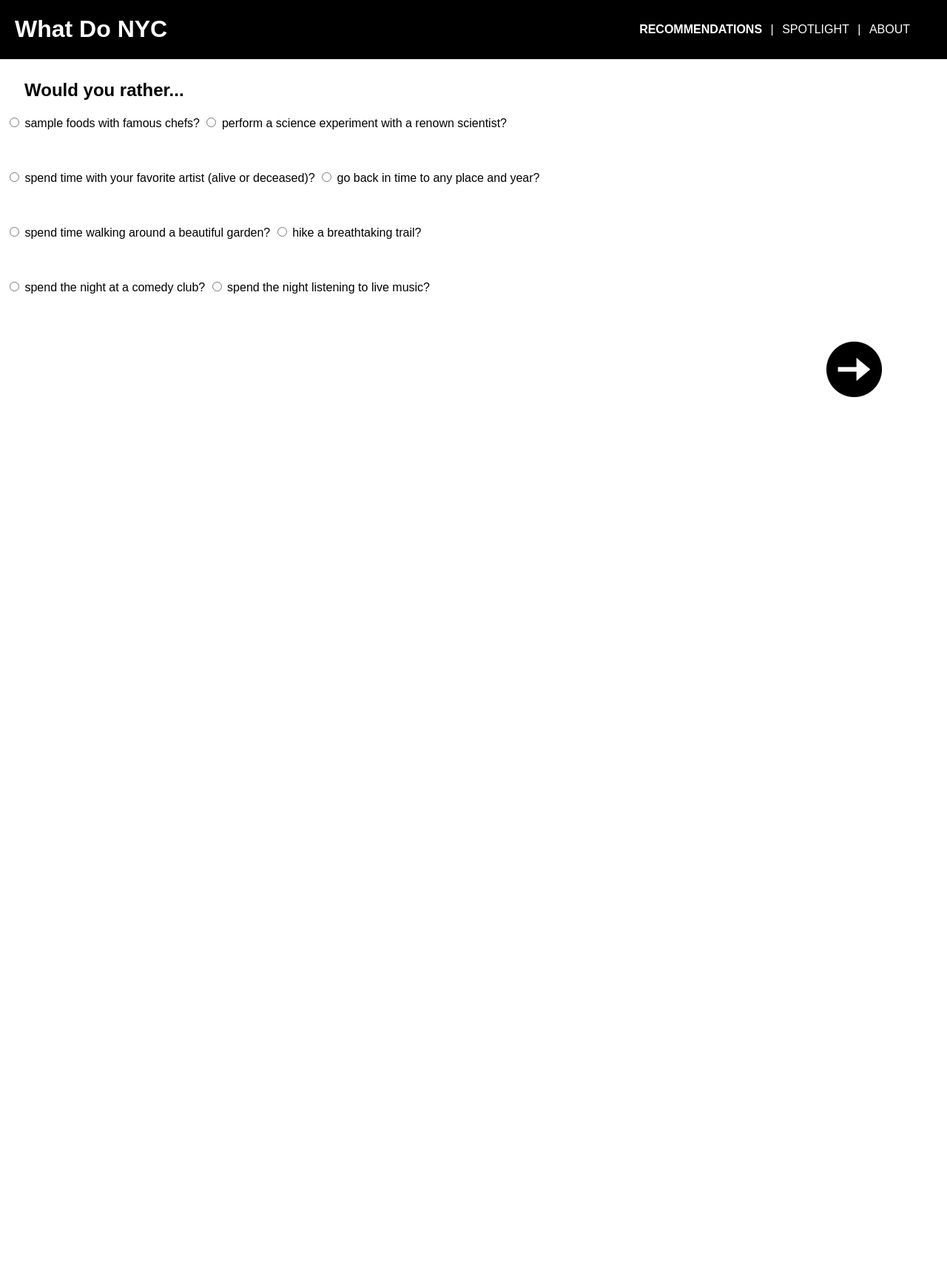
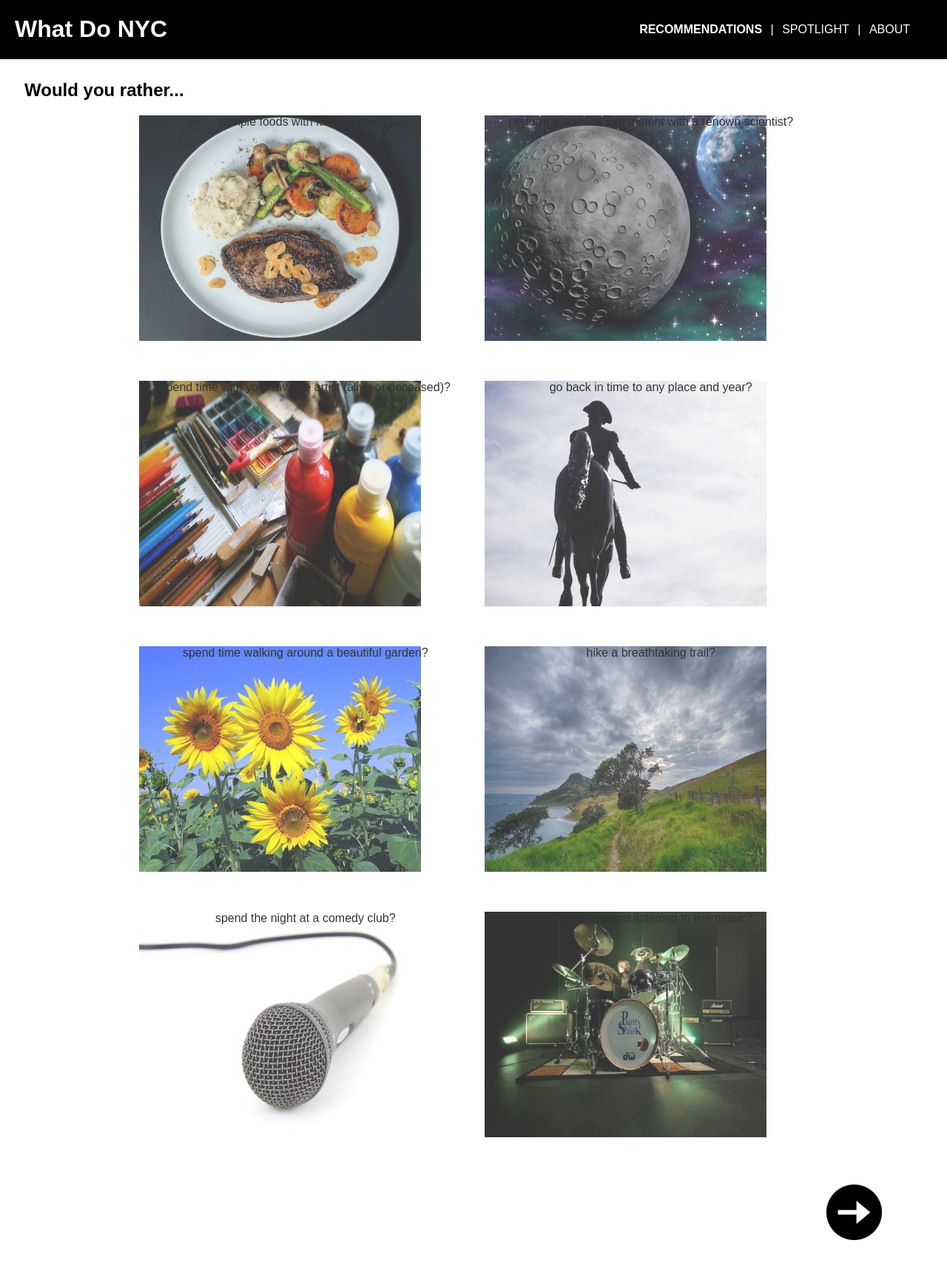
Before and after one commit to TanukiDemon/WhatDoNYC, a Flask app: template app/templates/wyr.html in a window 1280 px wide. Shown: the whole page at 74% size. Before the commit the page ends 537 px from the top, so only its background shows below. Run offline with Flask 2, Linux system fonts and the light colour scheme; the template is opened without the code that fills it, so the values that code supplies are empty; parts of the project's set-up code (start-up, migrations or seed data) failed here and were passed over.

Commit message:
Update to use images as radio buttons for choices

```diff
--- a/app/static/wyr.css
+++ b/app/static/wyr.css
@@ -47,28 +47,18 @@ body {
 	padding-left: 25px;
 }
 
-#wouldyourather {
-	line-height: 0;
+/* WOULD YOU RATHER FORM */
+
+.wouldyourather {
 	text-align: center;
 }
 
-h2 {
-	padding-top: 100px;
-	padding-left: 25px;
-}
+.wouldyourather input{
+	display: inline-block;
 
-figure {
-	display: inline-block;
-	left: 0;
-	right: 0;
-	top: 0;
-	bottom: 0;
-}
-
-figcaption {
-	text-align: center;
-	padding-top: 20px;
-	font-size: 18px;
+    -webkit-appearance: none;
+       -moz-appearance: none;
+            appearance: none;
 }
 
 #submit {
@@ -77,3 +67,127 @@ figcaption {
 	padding-right: 80px;
 	float: right;
 }
+
+/* WOULD YOU RATHER: FOOD VS SCI */
+
+.food{background-image:url(wyrpics/food.jpg);}
+.sci{background-image:url(wyrpics/science.jpg);}
+
+.wouldyourather input:active +.foodVSsci{opacity: 1;}
+.wouldyourather input:checked +.foodVSsci{
+    -webkit-filter: none;
+       -moz-filter: none;
+            filter: none;
+}
+
+.foodVSsci{
+    cursor: pointer;
+    background-size: contain;
+    background-repeat: no-repeat;
+    display: inline-block;
+    width: 450px;
+    height: 305px;
+
+    -webkit-filter: opacity(.8);
+       -moz-filter: opacity(.8);
+            filter: opacity(.8);
+}
+
+.foodVSsci:hover{
+    -webkit-filter: opacity(1);
+       -moz-filter: opacity(1);
+            filter: opacity(1);
+}
+
+/* WOULD YOU RATHER: ART VS HISTORY */
+
+.art{background-image:url(wyrpics/art.jpg);}
+.history{background-image:url(wyrpics/history.jpg);}
+
+.wouldyourather input:active +.artVShistory{opacity: 1;}
+.wouldyourather input:checked +.artVShistory{
+    -webkit-filter: none;
+       -moz-filter: none;
+            filter: none;
+}
+
+.artVShistory{
+    cursor: pointer;
+    background-size: contain;
+    background-repeat: no-repeat;
+    display: inline-block;
+    width: 450px;
+    height: 305px;
+
+    -webkit-filter: opacity(.8);
+       -moz-filter: opacity(.8);
+            filter: opacity(.8);
+}
+
+.artVShistory:hover{
+    -webkit-filter: opacity(1);
+       -moz-filter: opacity(1);
+            filter: opacity(1);
+}
+
+/* WOULD YOU RATHER: OUT VS SPORTS */
+
+.out{background-image:url(wyrpics/outdoors.jpg);}
+.sports{background-image:url(wyrpics/sports.jpg);}
+
+.wouldyourather input:active +.outVSsports{opacity: 1;}
+.wouldyourather input:checked +.outVSsports{
+    -webkit-filter: none;
+       -moz-filter: none;
+            filter: none;
+}
+
+.outVSsports{
+    cursor: pointer;
+    background-size: contain;
+    background-repeat: no-repeat;
+    display: inline-block;
+    width: 450px;
+    height: 305px;
+
+    -webkit-filter: opacity(.8);
+       -moz-filter: opacity(.8);
+            filter: opacity(.8);
+}
+
+.outVSsports:hover{
+    -webkit-filter: opacity(1);
+       -moz-filter: opacity(1);
+            filter: opacity(1);
+}
+
+/* WOULD YOU RATHER: ENT VS MUSIC */
+
+.ent{background-image:url(wyrpics/comedy.jpg);}
+.music{background-image:url(wyrpics/music.jpg);}
+
+.wouldyourather input:active +.entVSmusic{opacity: 1;}
+.wouldyourather input:checked +.entVSmusic{
+    -webkit-filter: none;
+       -moz-filter: none;
+            filter: none;
+}
+
+.entVSmusic{
+    cursor: pointer;
+    background-size: contain;
+    background-repeat: no-repeat;
+    display: inline-block;
+    width: 450px;
+    height: 305px;
+
+    -webkit-filter: opacity(.8);
+       -moz-filter: opacity(.8);
+            filter: opacity(.8);
+}
+
+.entVSmusic:hover{
+    -webkit-filter: opacity(1);
+       -moz-filter: opacity(1);
+            filter: opacity(1);
+}
```
